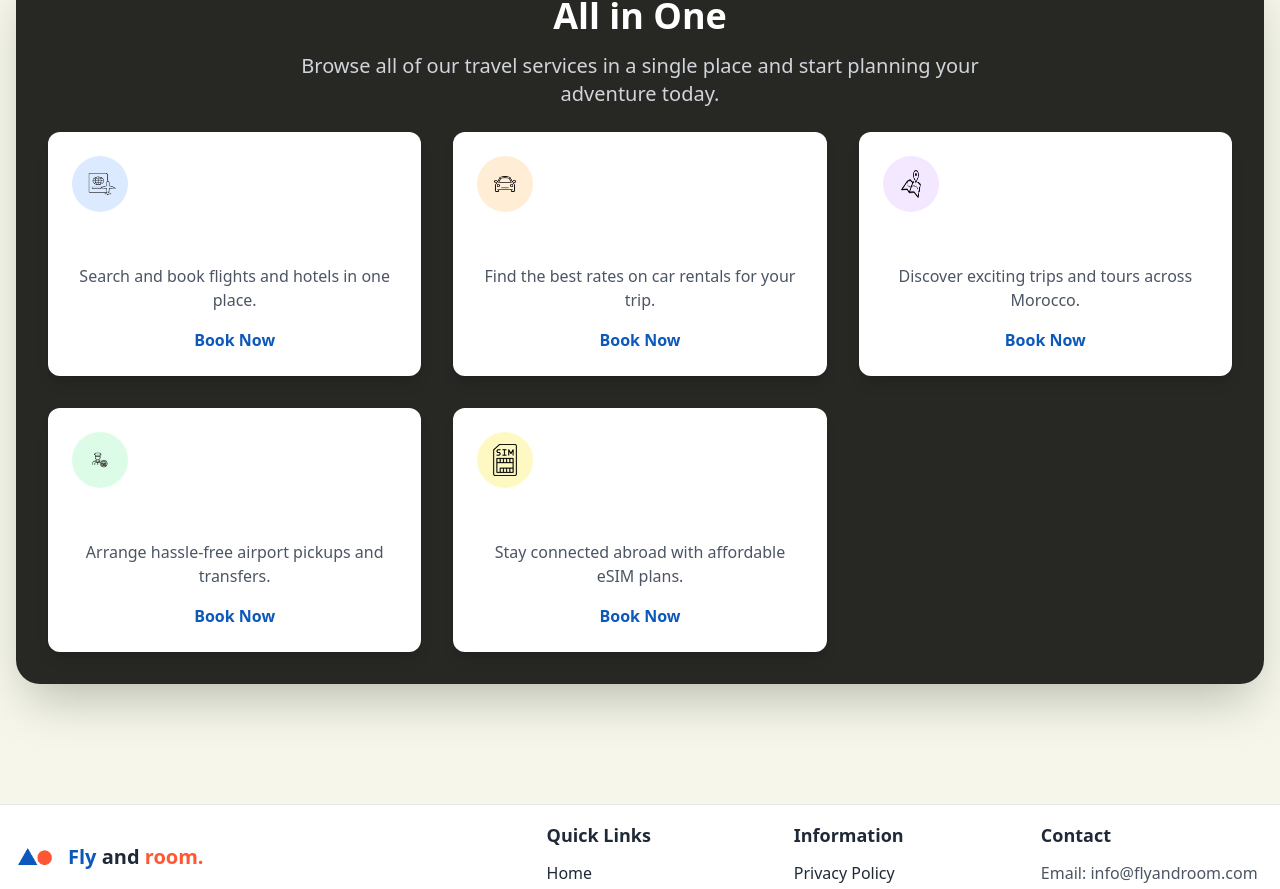
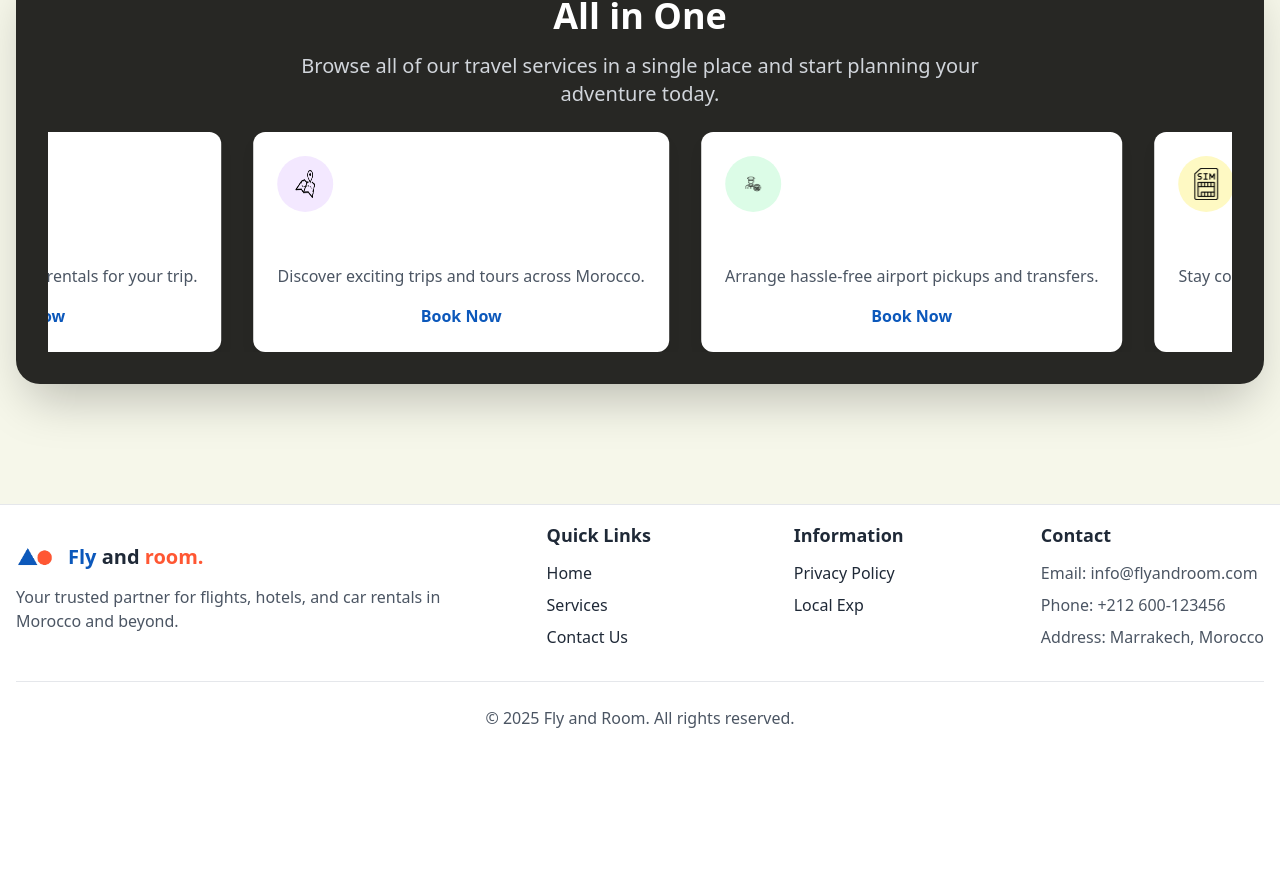
Before and after one commit to noss101/fly-and-room, a React (Vite) app: page / in a window 1280 px wide. Shown: the part 1673-2562 px from the top of the page. After the commit the page ends 2419 px from the top, so only its background shows below. Built offline with nearby package versions, Linux system fonts and the light colour scheme; a web font is replaced by a local one.

Commit message:
Add marquee animation for All in One services

```diff
--- a/src/components/sections/ServicesSection.jsx
+++ b/src/components/sections/ServicesSection.jsx
@@ -40,13 +40,16 @@ const ServicesSection = () => {
     },
   ];
 
+  const scrollingServices = [...services, ...services];
+
   return (
-    <div className="grid grid-cols-1 md:grid-cols-2 lg:grid-cols-3 gap-8">
-      {services.map((service, index) => (
+    <div className="overflow-hidden">
+      <div className="flex w-max space-x-8 animate-marquee">
+        {scrollingServices.map((service, index) => (
           <Link
             key={index}
             to={service.link}
-          className="bg-white rounded-xl shadow-lg p-6 transition-transform hover:scale-[1.02] animate-slide-left"
+            className="bg-white rounded-xl shadow-lg p-6 transition-transform hover:scale-[1.02]"
           >
           <div
             className={`${service.color} w-14 h-14 rounded-full flex items-center justify-center mb-4`}
@@ -63,6 +66,7 @@ const ServicesSection = () => {
           </Link>
         ))}
       </div>
+    </div>
   );
 };
 
--- a/tailwind.config.cjs
+++ b/tailwind.config.cjs
@@ -15,9 +15,14 @@ module.exports = {
           '0%': { transform: 'translateX(50px)', opacity: '0' },
           '100%': { transform: 'translateX(0)', opacity: '1' },
         },
+        marquee: {
+          '0%': { transform: 'translateX(0)' },
+          '100%': { transform: 'translateX(-50%)' },
+        },
       },
       animation: {
         'slide-left': 'slide-left 1s ease-in-out',
+        marquee: 'marquee 20s linear infinite',
       },
     },
   },
```
Lines whose indentation alone changed are shown as unchanged.
